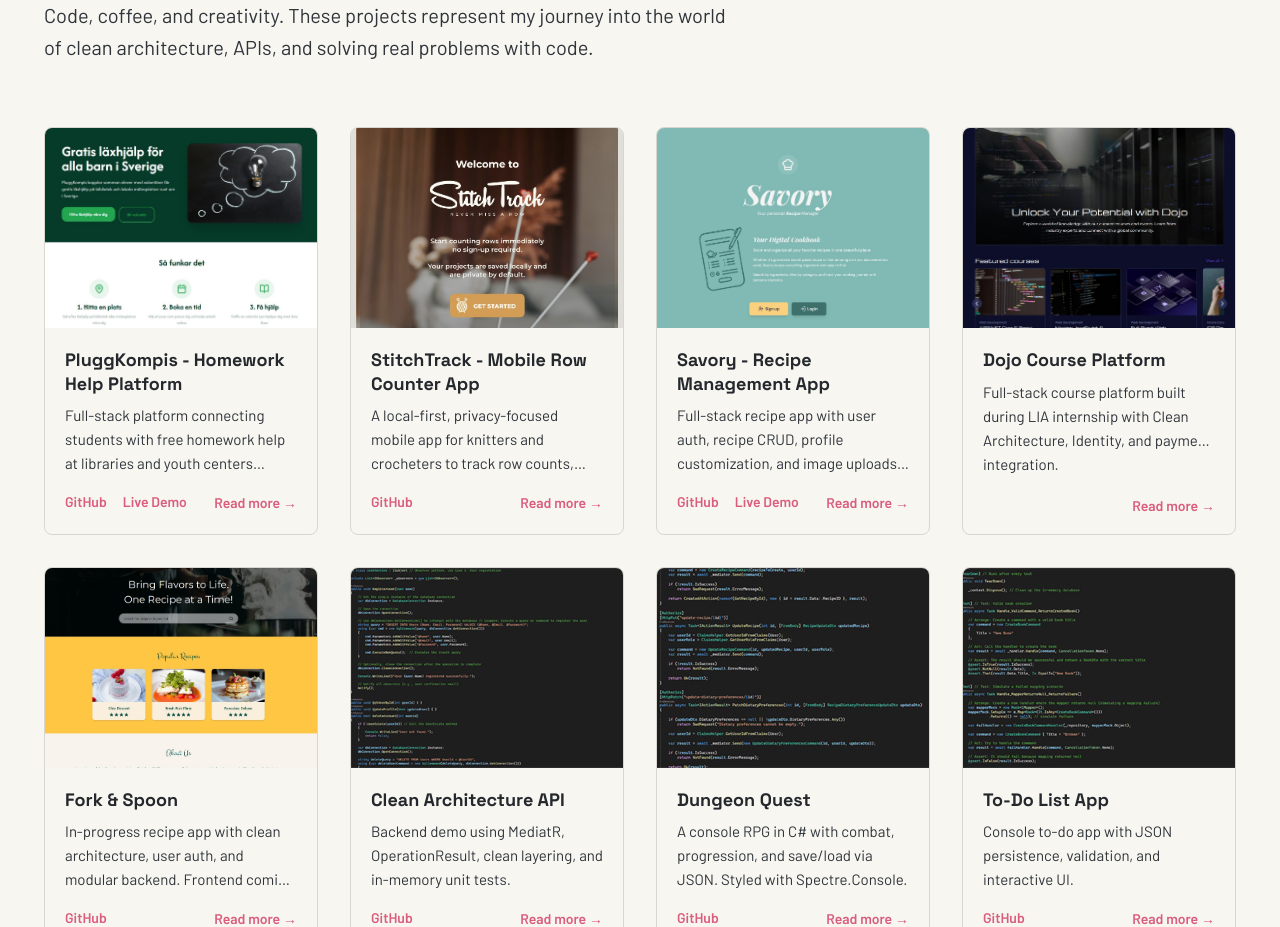
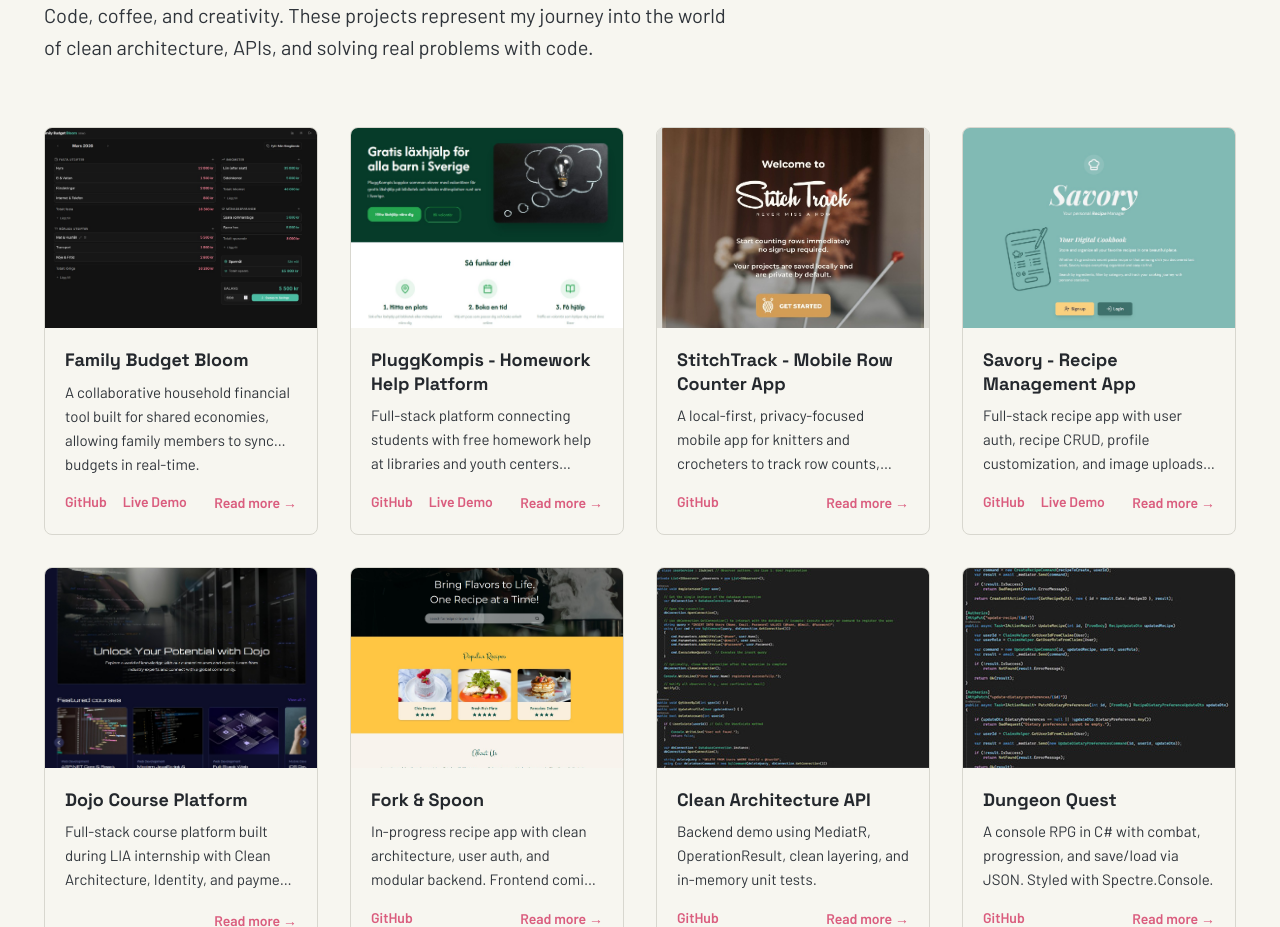
Before and after one commit to GabbyFerm/PortfolioSite, a React (Vite) app: page / in a window 1280 px wide. Shown: the part 3620-4547 px from the top of the page. Built offline with nearby package versions, Linux system fonts and the light colour scheme.

Commit message:
added a portfolio project

```diff
--- a/src/data/projectsData.ts
+++ b/src/data/projectsData.ts
@@ -12,6 +12,27 @@ const getProjectImage = (filename: string) => {
 };
 
 export const projects: Project[] = [
+  {
+    id: 'family-budget-bloom',
+    title: 'Family Budget Bloom',
+    shortDescription:
+      'A collaborative household financial tool built for shared economies, allowing family members to sync budgets in real-time.',
+    fullDescription:
+      'Developed during the She Builds event, Family Budget Bloom focuses on financial transparency for households. Built using "Vibe Coding" principles, the app transitions from an individual-user model to a shared household architecture. The core technical challenge involved architecting a secure data-sharing layer using Row Level Security (RLS) to ensure data privacy between different households while allowing seamless collaboration within them.',
+    image: getProjectImage('familybudgetbloom2.jpg'),
+    imageAlt: 'Family Budget Bloom app screenshot',
+    tags: ['React', 'TypeScript', 'Supabase', 'PostgreSQL', 'Tailwind CSS', 'Vibe Coding'],
+    features: [
+      'Shared household architecture supporting multiple members per home',
+      'Real-time synchronization of incomes and expenses across devices',
+      'Advanced Row Level Security (RLS) for multi-tenant data privacy',
+      'Automated "Sweep to Savings" logic for monthly budget surpluses',
+      'Interactive yearly summaries and goal-tracking visualizations',
+    ],
+    github: 'https://github.com/GabbyFerm/family-budget-bloom-DEMO',
+    demo: 'https://family-budget-bloom-demo.vercel.app/',
+    category: 'coding',
+  },
   {
     id: 'pluggkompis',
     title: 'PluggKompis - Homework Help Platform',
```
Also changed, not shown: src/assets/images/projects/familybudgetbloom.jpg (added), src/assets/images/projects/familybudgetbloom2.jpg (added).
